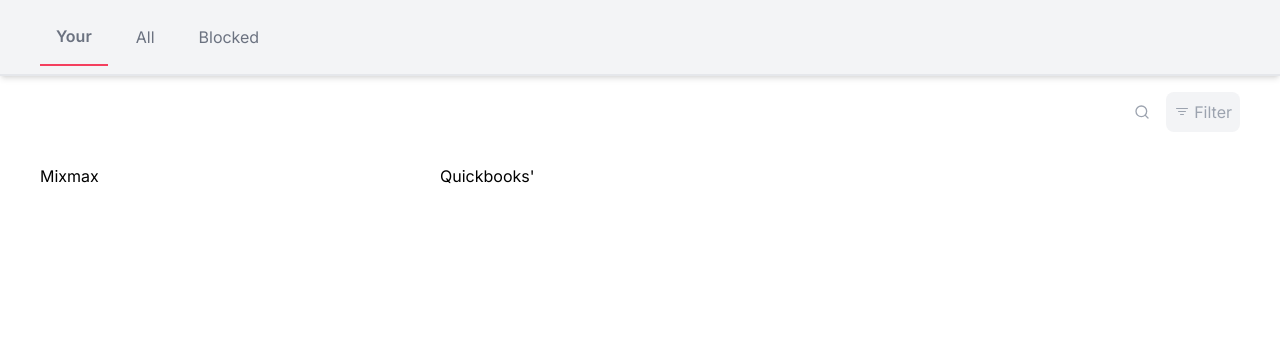
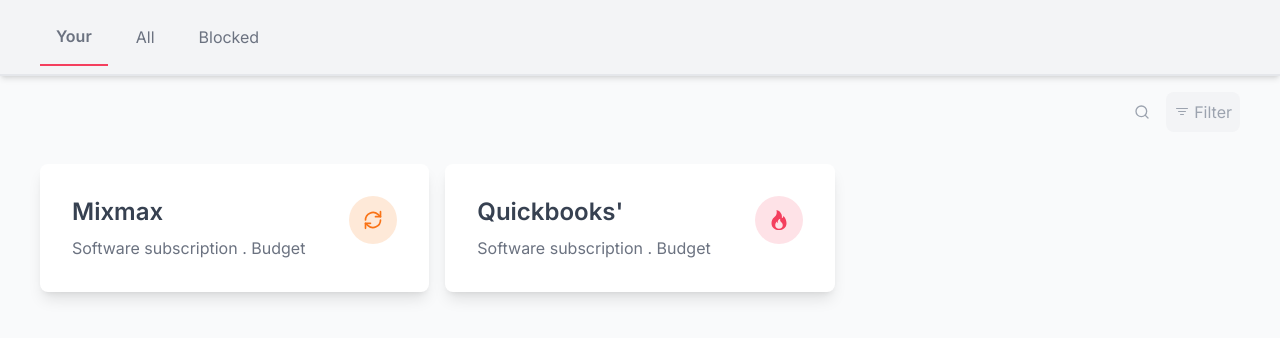
Before and after one commit to ShivangM/volopay-task, a Next.js app: page / in a window 1280 px wide. Shown: the top 338 px of the page. Built offline with nearby package versions, Linux system fonts and the light colour scheme.

Commit message:
Card Headings

```diff
--- a/src/app/layout.tsx
+++ b/src/app/layout.tsx
@@ -16,7 +16,7 @@
 }) {
   return (
     <html lang="en">
-      <body className={inter.className}>
+      <body style={inter.style} className="bg-gray-50">
         <Navbar />
         {children}
       </body>
--- a/src/app/page.tsx
+++ b/src/app/page.tsx
@@ -6,7 +6,7 @@
 
 export default function Home() {
   return (
-    <main className="py-4 px-10 space-y-8">
+    <main className="py-4 px-10 space-y-8 max-w-7xl mx-auto">
       <div className="w-full flex items-center justify-end">
         <div className="flex items-center space-x-4 text-gray-400 cursor-pointer">
           <FiSearch />
@@ -17,7 +17,7 @@
         </div>
       </div>
 
-      <div className="grid grid-cols-1 sm:grid-cols-2 lg:grid-cols-3">
+      <div className="grid grid-cols-1 sm:grid-cols-2 lg:grid-cols-3 gap-4">
         {data.map((card, idx) => {
           return <Card card={card} key={idx} />;
         })}
--- a/src/components/Card.tsx
+++ b/src/components/Card.tsx
@@ -1,12 +1,46 @@
 import { Card } from '@/types/cards';
+import classNames from 'classnames';
 import React from 'react';
+import { BsFire } from 'react-icons/bs';
+import { LuRefreshCw } from 'react-icons/lu';
 
 type Props = {
   card: Card;
 };
 
 const Card = ({ card }: Props) => {
-  return <div>{card.name}</div>;
+  const {
+    available_to_spend,
+    budget_name,
+    card_type,
+    limit,
+    name,
+    owner_id,
+    spent,
+    status,
+    expiry,
+  } = card;
+
+  return (
+    <div className="p-8 shadow-lg rounded-lg bg-white">
+      <div className="flex justify-between">
+        <div className="space-y-2">
+          <h3 className="font-semibold text-2xl text-gray-700">{name}</h3>
+          <h4 className="text-gray-500">{budget_name} . Budget</h4>
+        </div>
+        <div
+          className={classNames(
+            'h-12 w-12 rounded-full bg-opacity-20 flex items-center justify-center text-xl',
+            card_type === 'subscription'
+              ? 'bg-rose-400 text-rose-500'
+              : 'bg-orange-400 text-orange-500'
+          )}
+        >
+          {card_type === 'subscription' ? <BsFire /> : <LuRefreshCw />}
+        </div>
+      </div>
+    </div>
+  );
 };
 
 export default Card;
```
